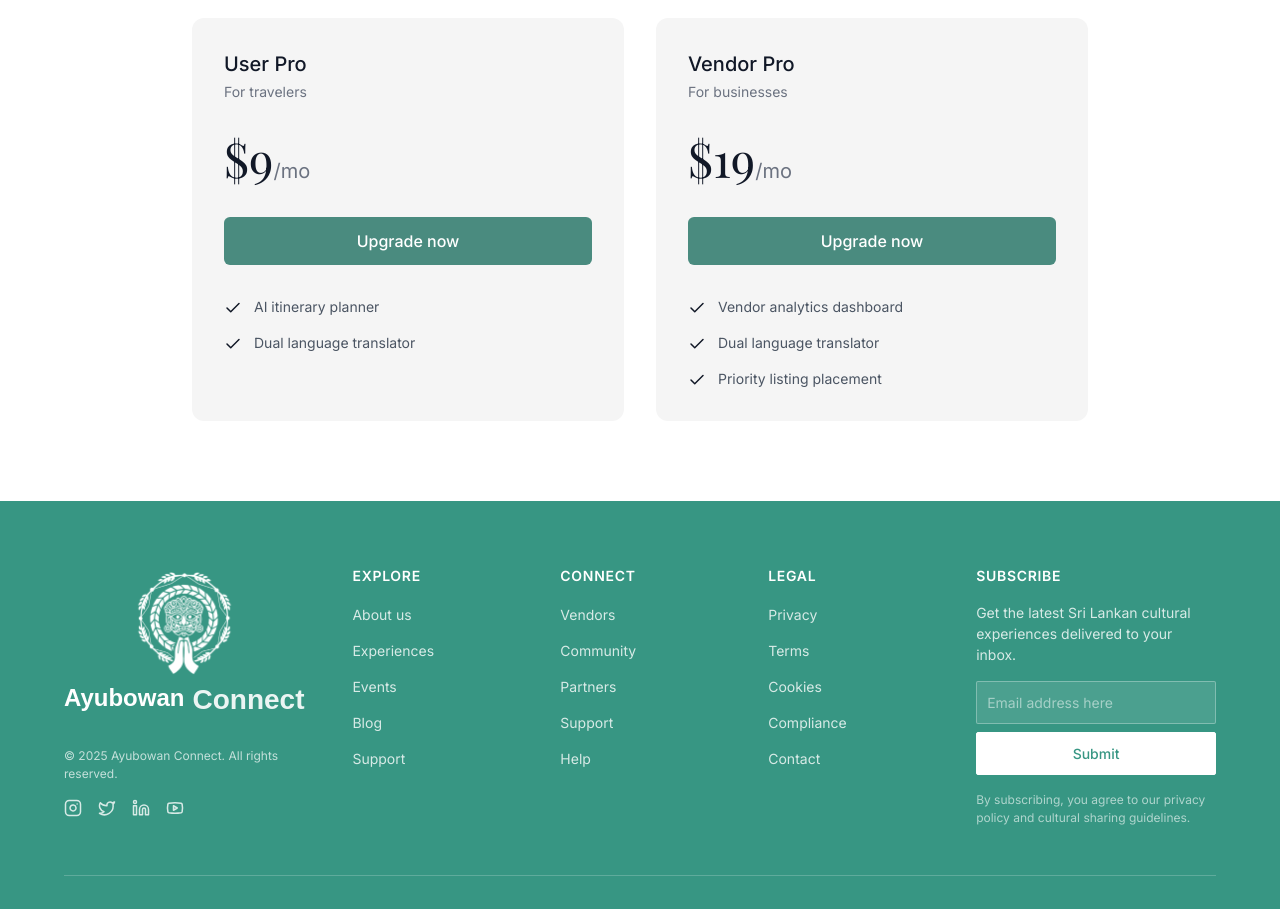
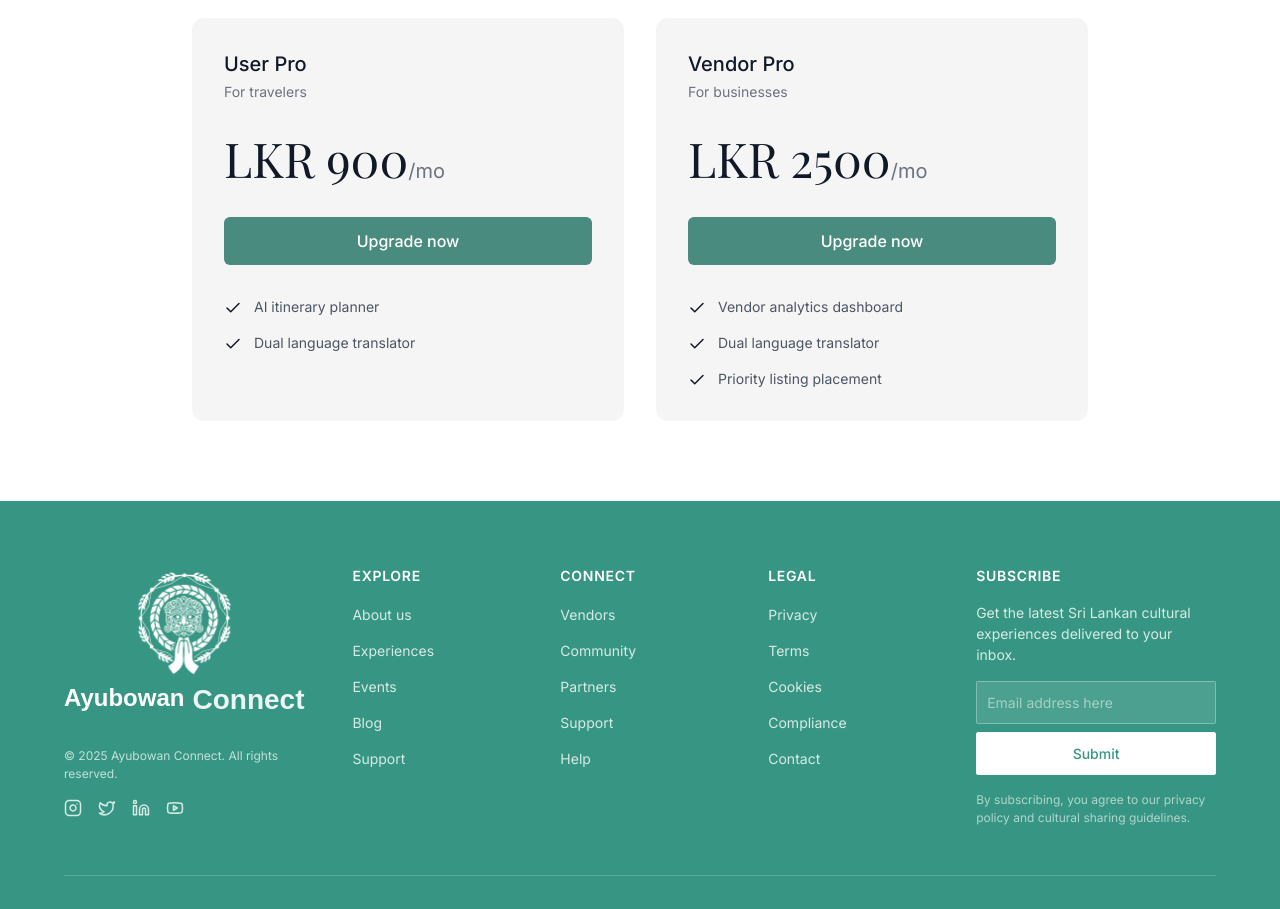
Before and after one commit to MatheeshaB2004/Ayubowan-Connect, a Next.js app in the folder ayubowan-connect/: page /pro in a window 1280 px wide. Shown: the part 2320-3229 px from the top of the page. Built offline with nearby package versions, Linux system fonts and the light colour scheme; a web font is replaced by a local one.

Commit message:
Update pricing display to show amounts in LKR instead of USD

```diff
--- a/ayubowan-connect/app/pro/page.tsx
+++ b/ayubowan-connect/app/pro/page.tsx
@@ -217,7 +217,7 @@ export default function ProPage() {
             </div>
 
             <div className="pro-pricing-price-container">
-              <span className="pro-pricing-price">${billingCycle === 'monthly' ? '9' : '90'}</span>
+              <span className="pro-pricing-price">LKR {billingCycle === 'monthly' ? '900' : '9000'}</span>
               <span className="pro-pricing-period">/{billingCycle === 'monthly' ? 'mo' : 'yr'}</span>
             </div>
 
@@ -245,7 +245,7 @@ export default function ProPage() {
             </div>
 
             <div className="pro-pricing-price-container">
-              <span className="pro-pricing-price">${billingCycle === 'monthly' ? '19' : '190'}</span>
+              <span className="pro-pricing-price">LKR {billingCycle === 'monthly' ? '2500' : '25000'}</span>
               <span className="pro-pricing-period">/{billingCycle === 'monthly' ? 'mo' : 'yr'}</span>
             </div>
 
```
